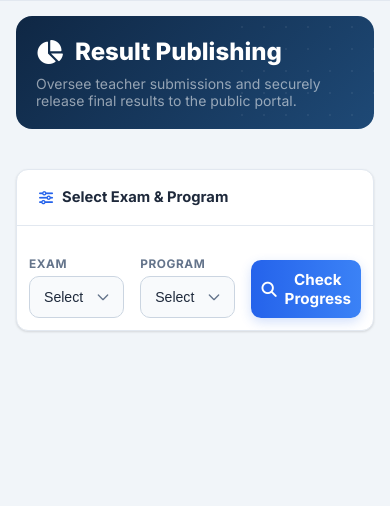
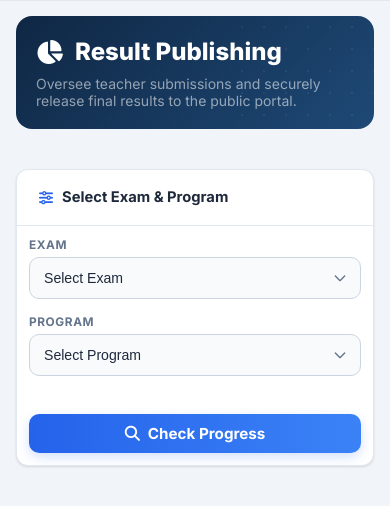
Before and after one commit to ahanafabid01/pmdc, a PHP site: page /pmdc/admin/results in a window 390 px wide. Shown: the part 68-574 px from the top of the page. Run offline with PHP 8.4, Linux system fonts and the light colour scheme; the visitor is signed in with stand-in values (Sample User, id 1); data that the repository does not hold is empty.

Commit message:
feat: implement admin results dashboard with custom styling and layout components

```diff
--- a/pages/portal/admin/css/results.css
+++ b/pages/portal/admin/css/results.css
@@ -188,3 +188,12 @@
     /* Hide breadcrumb so header doesn't squish on small tablets/mobile */
     .th-breadcrumb { display: none; }
 }
+
+/* Results page specific filter grid */
+.results-filter { grid-template-columns: repeat(3, minmax(0, 1fr)); }
+@media (max-width: 768px) {
+    .results-filter { grid-template-columns: repeat(2, minmax(0, 1fr)); }
+}
+@media (max-width: 640px) {
+    .results-filter { grid-template-columns: 1fr; }
+}
--- a/pages/portal/admin/results.php
+++ b/pages/portal/admin/results.php
@@ -155,7 +155,7 @@ if (!isset($_SESSION['user_id']) || $_SESSION['role'] !== 'admin') {
                 <h3><i class="fas fa-sliders-h"></i> Select Exam & Program</h3>
             </div>
             <div class="card-body att-pad">
-                <div class="att-filter-grid" style="grid-template-columns: repeat(3, 1fr);">
+                <div class="att-filter-grid results-filter">
                     <div class="att-field">
                         <label>Exam</label>
                         <select id="examSelect"><option value="">Loading...</option></select>
```
